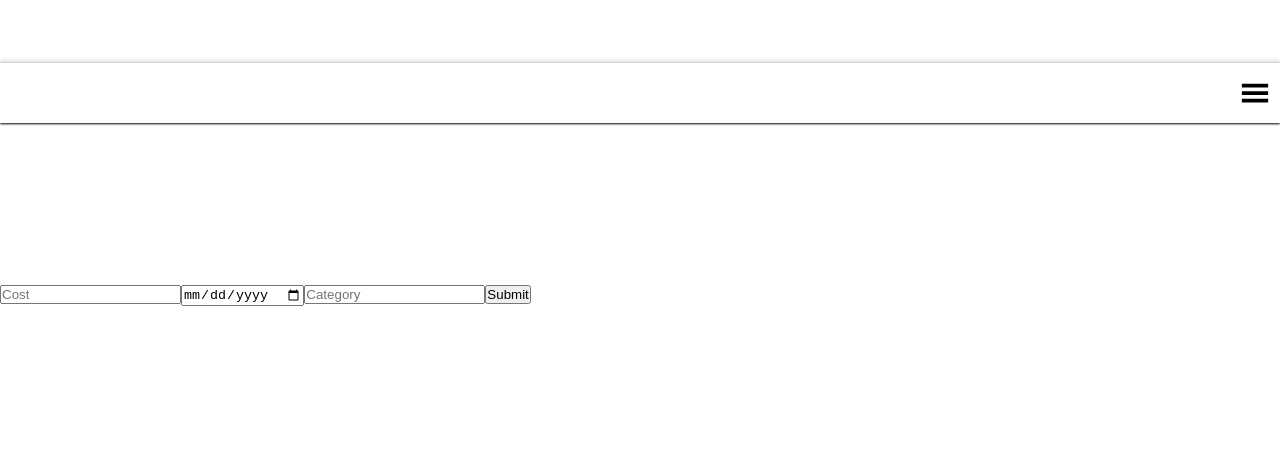
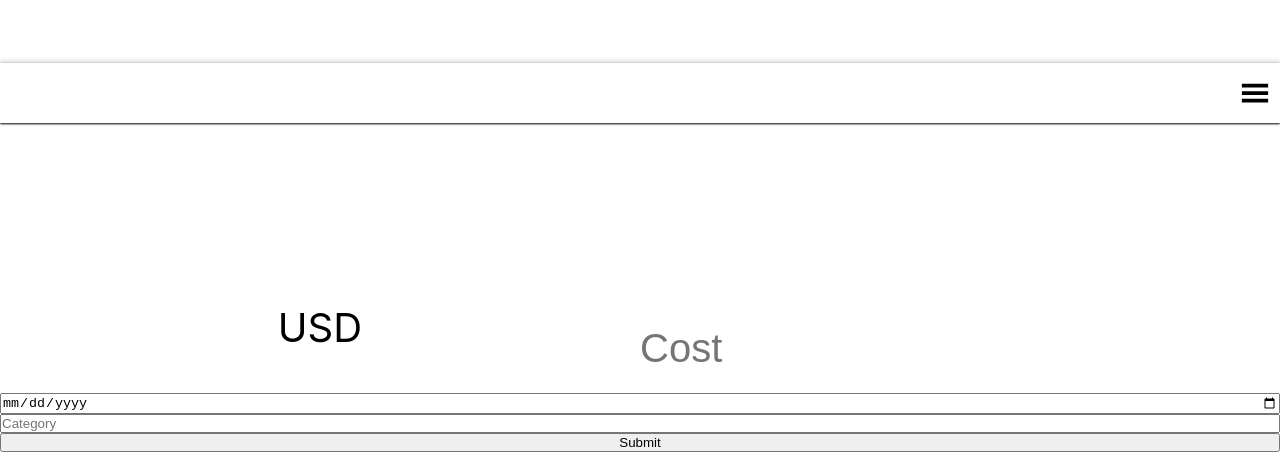
Before and after one commit to MGS1993/Tally, a React (Create React App) app: page / in a window 1280 px wide. Shown: the part 677-1129 px from the top of the page. Before the commit the page ends 983 px from the top, so only its background shows below. Built offline with nearby package versions, Linux system fonts and the light colour scheme.

Commit message:
form css in progress

```diff
--- a/src/components/Menu.js
+++ b/src/components/Menu.js
@@ -13,7 +13,15 @@ const Menu = ({ style }) => {
 
   return (
     <div className={styles.mainWrapper} style={style}>
-      <form id="form" onSubmit={handleSubmit(submitFunction)}>
+      <form
+        id="form"
+        className={styles.formWrapper}
+        onSubmit={handleSubmit(submitFunction)}
+      >
+        <div className={styles.costInputWrapper}>
+          <div>
+            <p>USD</p>
+          </div>
           <input
             type="text"
             placeholder="Cost"
@@ -21,6 +29,7 @@ const Menu = ({ style }) => {
             {...register("cost", { required: true })}
           />
           {errors.cost?.type === "required" && "Cost is required"}
+        </div>
 
         <input id="date-picker" type="date" name="date" {...register("date")} />
 
--- a/src/cssModules/Menu.module.css
+++ b/src/cssModules/Menu.module.css
@@ -1,8 +1,33 @@
 .mainWrapper {
   background-color: dodgerblue;
   bottom: -20vh;
+  /* display: flex; */
   height: 0vh;
+  /* flex-direction: column; */
   position: absolute;
   transition: 0.5s ease-in-out;
   width: 100vw;
 }
+
+.formWrapper {
+  display: flex;
+  flex-direction: column;
+}
+
+.costInputWrapper {
+  align-items: center;
+  display: flex;
+  justify-content: center;
+}
+
+.costInputWrapper > * {
+  align-content: center;
+  justify-content: center;
+  border: none;
+  display: flex;
+  height: 90px;
+
+  margin-top: 20px;
+  font-size: 40px;
+  width: 80vw;
+}
```
Lines whose indentation alone changed are shown as unchanged.
